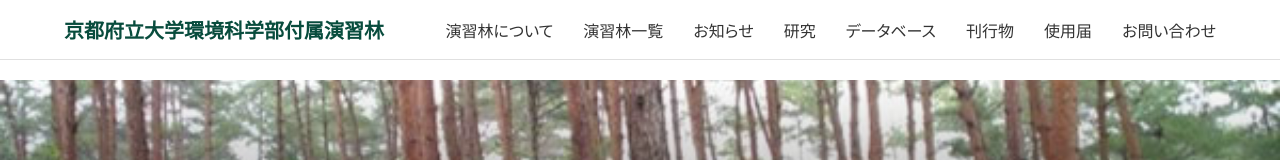
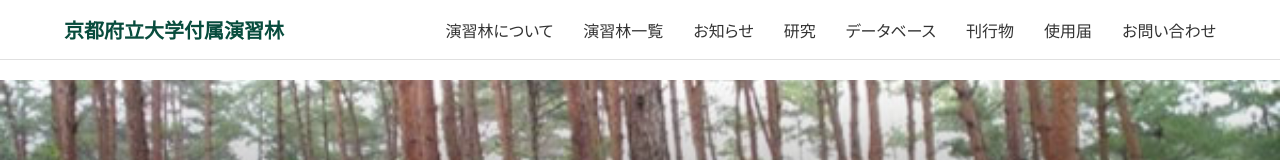
Before and after one commit to lover-of-the-forest/universityforest, a plain HTML site: page hiyoshi.html in a window 1280 px wide. Shown: the top 160 px of the page. Drawn offline with Linux system fonts and the light colour scheme.

Commit message:
Update hiyoshi.html

```diff
--- a/hiyoshi.html
+++ b/hiyoshi.html
@@ -13,7 +13,7 @@
 
     <header class="site-header scrolled">
         <div class="container">
-            <a href="index.html" class="logo">京都府立大学環境科学部付属演習林</a>
+            <a href="index.html" class="logo">京都府立大学付属演習林</a>
             <nav class="global-nav">
                 <ul>
                     <li><a href="index.html#about">演習林について</a></li>
```
